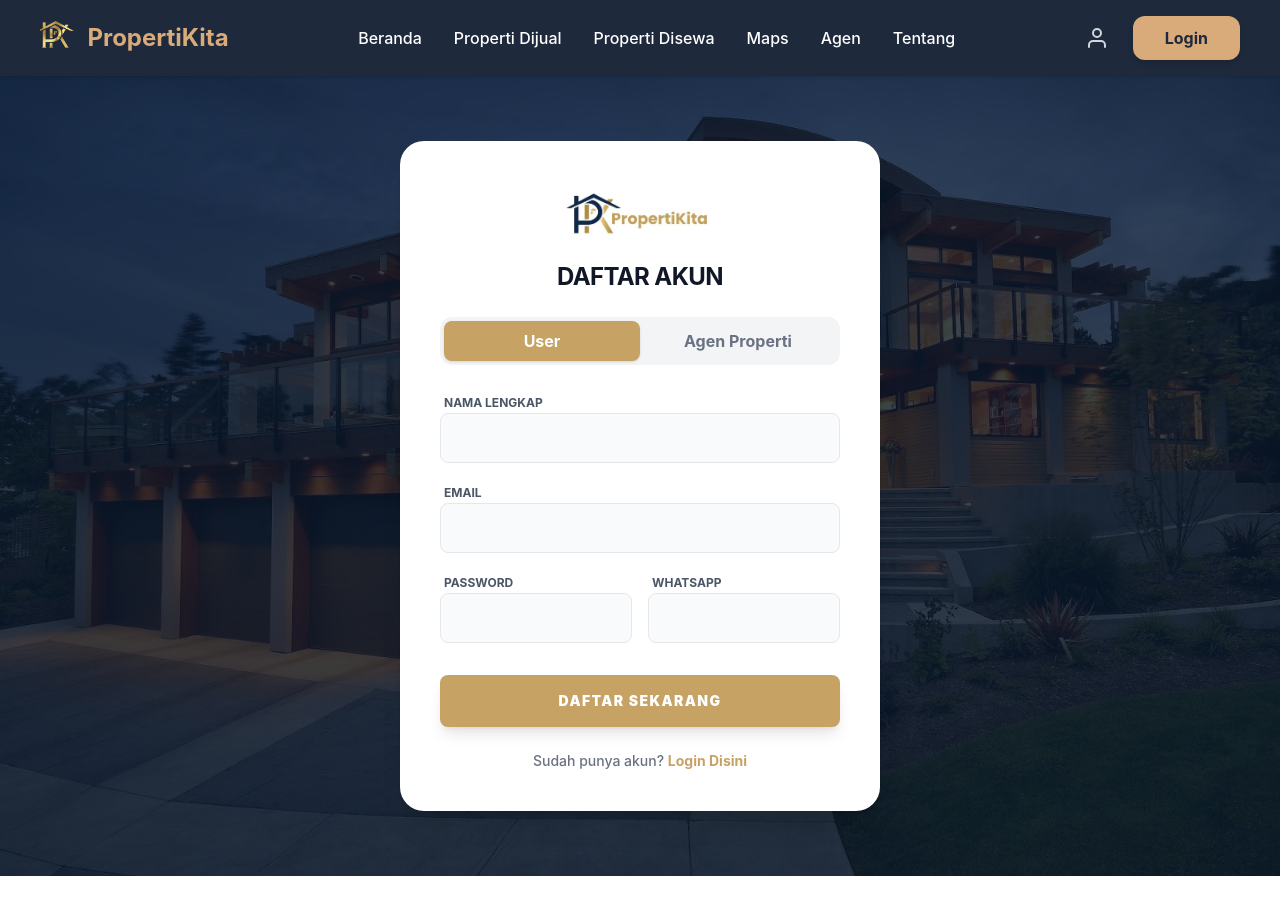
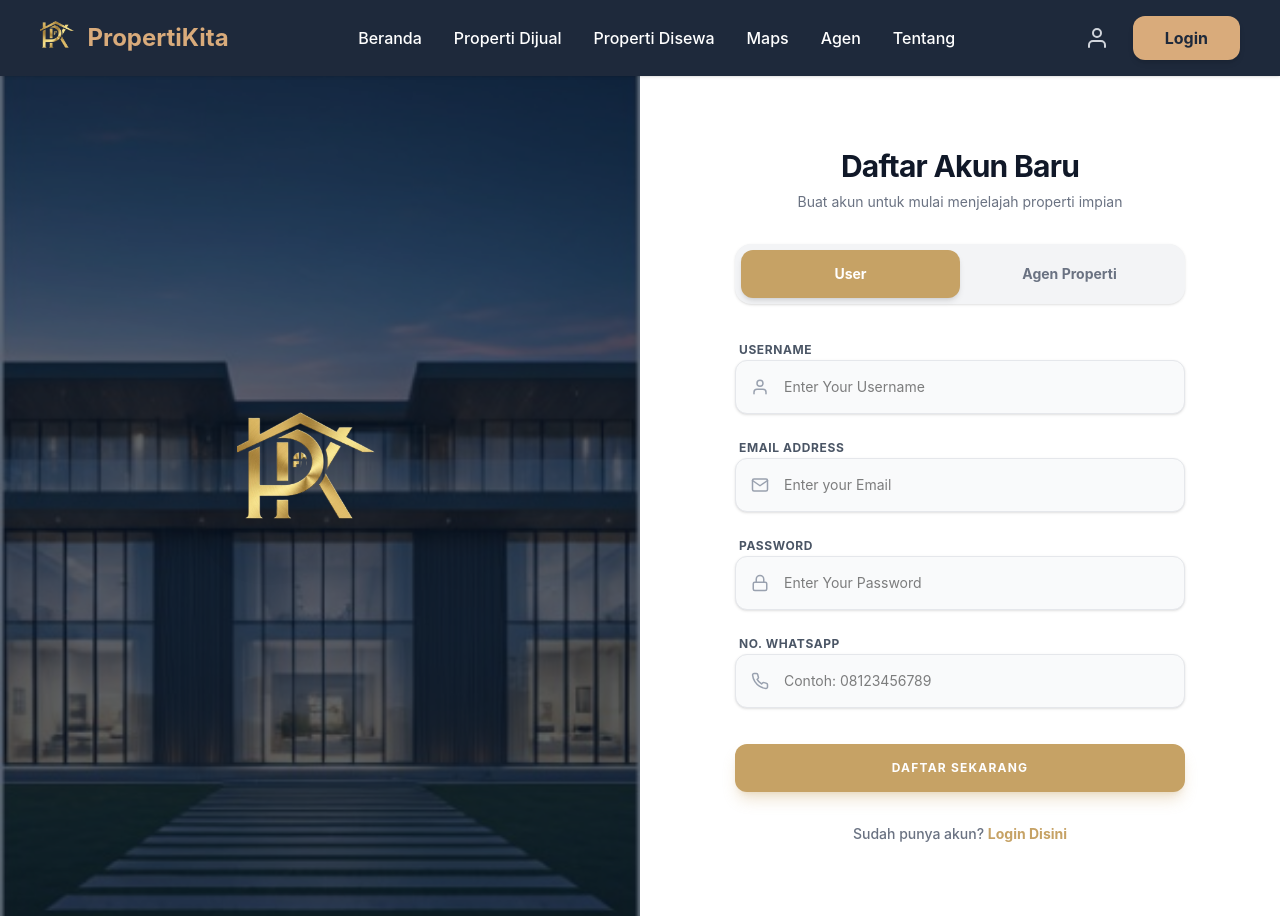
Before and after one commit to Dwi-Ramadhan15/PropertiKita, a React (Vite) app in the folder frontend/: page /register in a window 1280 px wide. Before the commit the page ends 876 px from the top, so only its background shows below. Built offline with nearby package versions, Linux system fonts and the light colour scheme; no server answers.

Commit message:
frontend 1 merubah tampilan login dan register

```diff
--- a/frontend/src/pages/Login.jsx
+++ b/frontend/src/pages/Login.jsx
@@ -1,121 +1,112 @@
-import React, { useState } from 'react';
+import React from 'react';
 import { useNavigate, Link } from 'react-router-dom';
-import axios from 'axios';
-import backgroundRumah from '../assets/rumah-mewah-Armada.jpg';
-import logoPK from '../assets/logo-pk.jpeg';
+import useLogin from '../hooks/useLogin';
+import backgroundRumah from '../assets/rumah.megah.jpg';
+import logoPK from '../assets/logo.png';
+import { FiMail, FiLock } from 'react-icons/fi';
 
 export default function Login() {
-  const [email, setEmail] = useState('');
-  const [password, setPassword] = useState('');
-  const [loading, setLoading] = useState(false);
   const navigate = useNavigate();
+  const { email, setEmail, password, setPassword, loading, handleLogin } = useLogin(navigate);
 
-  const handleLogin = async (e) => {
-    e.preventDefault();
-    setLoading(true);
-
-    try {
-      const res = await axios.post('/_/backend/api/users/login', {
-            email: email || "",
-            password: password || ""
-          });
-
-      if (res.data.success) {
-        const { token, user } = res.data;
-        localStorage.setItem('token', token);
-        localStorage.setItem('user', JSON.stringify(user));
-
-        alert("Login Berhasil! Halo " + (user.name || "User"));
-
-        if (user.role === 'admin') navigate('/dashboard-admin');
-        else if (user.role === 'agen') navigate('/dashboard-agen');
-        else navigate('/');
-      }
-    } catch (err) {
-      const errorMsg = err.response?.data?.message || "Email atau password salah!";
-      alert("Login Gagal: " + errorMsg);
-    } finally {
-      setLoading(false);
-    }
-  };
-
-  // ✅ PENYESUAIAN WARNA DAN STYLE DI BAWAH INI
   return (
+    <div className="min-h-screen flex bg-white font-sans">
+      {/* --- BAGIAN KIRI: GAMBAR + LOGO (SPLIT) --- */}
       <div
-      className="min-h-screen flex items-center justify-center bg-cover bg-center bg-no-repeat px-4 relative"
+        className="hidden lg:flex lg:w-1/2 bg-cover bg-center relative items-center justify-center"
         style={{ backgroundImage: `url(${backgroundRumah})` }}
       >
-      {/* Overlay Gelap Sesuai Referensi */}
-      <div className="absolute inset-0 bg-[#0A1A2E]/80 z-10"></div>
+        {/* Overlay Biru Gelap (Biar logo emasnya makin kontras/nyala) */}
+        <div className="absolute inset-0 bg-[#0A1A2E]/50"></div>
 
-      {/* Card UI: Penyesuaian membulat dan pading agar clean */}
-      <div className="bg-white p-8 md:p-12 rounded-[1.5rem] shadow-xl w-full max-w-[440px] relative z-20 text-center">
-
-        {/* Header Section */}
-        <div className="flex flex-col items-center mb-10">
+        {/* LOGO DI TENGAH GAMBAR */}
+        <div className="relative z-20 flex flex-col items-center">
           <img
             src={logoPK}
             alt="Logo PropertiKita"
-            className="h-20 w-auto object-contain mb-5" // Sedikit margin bawah
+            className="w-80 h-auto drop-shadow-2xl" // Ukuran logo diperbesar biar gagah
           />
-          {/* Judul Font Menengah */}
-          <h2 className="text-2xl font-bold text-gray-900 mb-1 tracking-tight">Masuk</h2>
-          <p className="text-gray-500 text-sm font-medium">Silahkan masuk ke akun PropertiKita Anda</p>
+        </div>
+      </div>
+
+      {/* --- BAGIAN KANAN: FORM LOGIN --- */}
+      <div className="w-full lg:w-1/2 flex items-center justify-center p-8 md:p-16">
+        <div className="w-full max-w-[400px]">
+
+          {/* Header Text */}
+          <div className="text-center mb-10">
+            <h2 className="text-4xl font-bold text-gray-900 mb-2 tracking-tight">Selamat Datang</h2>
+            <p className="text-gray-500 text-sm font-medium">Silakan login untuk melanjutkan</p>
           </div>
 
           <form onSubmit={handleLogin} className="space-y-6">
-          {/* Input Email: Ganti rounded dan border */}
-          <div className="space-y-1.5 text-left">
-            <label className="text-xs font-semibold text-gray-600 ml-1">Email</label>
+            {/* Input Email */}
+            <div className="space-y-2">
+              <label className="text-sm font-bold text-gray-700 ml-1">Email</label>
+              <div className="relative">
+                <span className="absolute left-4 top-1/2 -translate-y-1/2 text-gray-400">
+                  <FiMail size={18} />
+                </span>
                 <input
                   type="email"
                   placeholder="Enter your Email"
-              className="w-full p-4 bg-white rounded-lg outline-none border border-gray-200 focus:border-[#C6A265] focus:ring-1 focus:ring-[#C6A265] transition-all shadow-inner text-sm placeholder:text-gray-300"
+                  className="w-full p-4 pl-12 bg-white rounded-xl border border-gray-200 focus:border-[#C6A265] focus:ring-2 focus:ring-[#C6A265]/20 outline-none transition-all text-sm"
+                  value={email}
                   onChange={(e) => setEmail(e.target.value)}
                   required
                 />
               </div>
+            </div>
 
-          {/* Input Password: Ganti rounded dan border */}
-          <div className="space-y-1.5 text-left">
-            <label className="text-xs font-semibold text-gray-600 ml-1">Password</label>
+            {/* Input Password */}
+            <div className="space-y-2">
+              <label className="text-sm font-bold text-gray-700 ml-1">Password</label>
+              <div className="relative">
+                <span className="absolute left-4 top-1/2 -translate-y-1/2 text-gray-400">
+                  <FiLock size={18} />
+                </span>
                 <input
                   type="password"
                   placeholder="Enter Your Password"
-              className="w-full p-4 bg-white rounded-lg outline-none border border-gray-200 focus:border-[#C6A265] focus:ring-1 focus:ring-[#C6A265] transition-all shadow-inner text-sm placeholder:text-gray-300"
+                  className="w-full p-4 pl-12 bg-white rounded-xl border border-gray-200 focus:border-[#C6A265] focus:ring-2 focus:ring-[#C6A265]/20 outline-none transition-all text-sm"
+                  value={password}
                   onChange={(e) => setPassword(e.target.value)}
                   required
                 />
               </div>
+            </div>
 
-          {/* ✅ TOMBOL MASUK: GANTI WARNA JADI COKLAT EMAS */}
+            {/* Remember Me & Forgot Password */}
+            <div className="flex items-center justify-between px-1">
+              <label className="flex items-center gap-2 cursor-pointer">
+                <input type="checkbox" className="w-4 h-4 rounded border-gray-300 accent-[#C6A265]" />
+                <span className="text-[11px] text-gray-500 font-bold">Ingat Saya</span>
+              </label>
+              <Link to="/lupa-password" internal className="text-[11px] font-bold text-[#C6A265] hover:underline">
+                Lupa Password?
+              </Link>
+            </div>
+
+            {/* Submit Button */}
             <button
               type="submit"
               disabled={loading}
-            className={`w-full py-4 rounded-lg font-medium text-lg transition flex justify-center items-center active:scale-95 shadow-md
-              ${loading ? 'bg-gray-400' : 'bg-[#C6A265] hover:bg-[#B39156] text-white'}`}
+              className={`w-full py-4 rounded-xl font-bold text-white transition-all active:scale-95 shadow-lg
+                ${loading ? 'bg-gray-400' : 'bg-[#C6A265] hover:bg-[#B39156]'}`}
             >
               {loading ? "Memproses..." : "Masuk"}
             </button>
           </form>
 
-        {/* Footer Links */}
-        <div className="mt-10 text-center space-y-3.5">
-          {/* Warna Daftar Coklat */}
-          <p className="text-gray-500 font-medium text-sm">
+          {/* Register Link */}
+          <div className="mt-8 text-center">
+            <p className="text-gray-500 text-sm font-medium">
               Belum punya akun?{' '}
               <Link to="/register" className="text-[#C6A265] font-bold hover:underline transition">
-              Daftar
+                Daftar Akun baru
               </Link>
             </p>
-
-          {/* ✅ PERTAHANKAN LINK LUPA PASSWORD DENGAN WARNA BARU */}
-          <Link
-            to="/lupa-password"
-            className="block text-xs font-bold text-[#C6A265] hover:text-[#B39156] transition hover:underline"
-          >
-            Lupa Password?
-          </Link>
+          </div>
         </div>
       </div>
     </div>
--- a/frontend/src/pages/Register.jsx
+++ b/frontend/src/pages/Register.jsx
@@ -1,99 +1,139 @@
-import React, { useState } from 'react';
+import React from 'react';
 import { useNavigate, Link } from 'react-router-dom';
-import useRegister from '../hooks/useRegister';
-import backgroundRumah from '../assets/rumah-mewah-Armada.jpg';
-import logoPK from '../assets/logo-pk.jpeg';
+import useRegister from '../hooks/useRegister'; // Hook asli kamu, jangan diubah path-nya
+import backgroundRumah from '../assets/rumah.megah.jpg';
+import logoPK from '../assets/logo.png';
+import { FiUser, FiMail, FiLock, FiPhone } from 'react-icons/fi';
 
 export default function Register() {
   const navigate = useNavigate();
+
+  // Mengambil state dan fungsi dari hook pendaftaran kamu
   const {
-    formData, setFormData,
-    preview, handleImageChange,
-    handleRegister, handleVerifyOtp,
-    showOtpModal, setShowOtpModal,
-    otpCode, setOtpCode
+    formData,
+    setFormData,
+    loading,
+    handleRegister
   } = useRegister(navigate);
 
-  const [isSubmitting, setIsSubmitting] = useState(false);
+  return (
+    <div className="min-h-screen flex bg-white font-sans overflow-hidden">
 
-  const onSubmitHandler = async (e) => {
-    e.preventDefault();
-    setIsSubmitting(true);
-    try {
-      await handleRegister(e);
-    } finally {
-      setIsSubmitting(false);
-    }
-  };
-
-  return (
+      {/* --- BAGIAN KIRI: HERO SECTION (Gede & Mewah) --- */}
       <div
-      className="min-h-screen flex items-center justify-center bg-cover bg-center bg-no-repeat px-4 relative py-10"
+        className="hidden lg:flex w-1/2 bg-cover bg-center relative items-center justify-center"
         style={{ backgroundImage: `url(${backgroundRumah})` }}
       >
-      <div className="absolute inset-0 bg-[#0A1A2E]/80 z-10"></div>
+        {/* Overlay Biru Gelap agar kontras dengan warna emas */}
+        <div className="absolute inset-0 bg-[#0A1A2E]/65"></div>
 
-      <div className="bg-white p-8 md:p-10 rounded-[1.5rem] shadow-xl w-full max-w-[480px] relative z-20 text-center">
-        <img src={logoPK} alt="Logo" className="h-16 mx-auto mb-4" />
-        <h2 className="text-2xl font-bold text-gray-900 mb-6 uppercase tracking-tight">Daftar Akun</h2>
+        {/* Kontainer Logo & Teks - Disamakan ukurannya dengan Login */}
+        <div className="relative z-20 flex items-center gap-6 translate-y-[-10%]">
+          <img
+            src={logoPK}
+            alt="Logo PK"
+            className="h-40 w-auto object-contain drop-shadow-2xl"
+          />
+          <h1 className="text-[#C6A265] text-6xl font-bold tracking-tighter drop-shadow-lg">
 
-        <div className="flex bg-gray-100 p-1 rounded-xl mb-6 font-bold">
+          </h1>
+        </div>
+      </div>
+
+      {/* --- BAGIAN KANAN: FORM REGISTER --- */}
+      <div className="w-full lg:w-1/2 flex items-center justify-center p-8 md:p-12 overflow-y-auto bg-white">
+        <div className="w-full max-w-[450px] py-6">
+
+          {/* Header */}
+          <div className="text-center mb-8">
+            <h2 className="text-3xl font-bold text-gray-900 mb-2 tracking-tight">Daftar Akun Baru</h2>
+            <p className="text-gray-500 text-sm">Buat akun untuk mulai menjelajah properti impian</p>
+          </div>
+
+          {/* Toggle Role (User / Agen) */}
+          <div className="flex bg-gray-100 p-1.5 rounded-2xl mb-8 font-bold shadow-sm">
             <button
               type="button"
               onClick={() => setFormData({...formData, role: 'user'})}
-            className={`flex-1 py-2 rounded-lg transition ${formData.role === 'user' ? 'bg-[#C6A265] text-white shadow-sm' : 'text-gray-500'}`}
+              className={`flex-1 py-3.5 rounded-xl transition-all duration-300 text-sm ${formData.role === 'user' ? 'bg-[#C6A265] text-white shadow-md' : 'text-gray-500 hover:bg-gray-200'}`}
             >
               User
             </button>
             <button
               type="button"
               onClick={() => setFormData({...formData, role: 'agen'})}
-            className={`flex-1 py-2 rounded-lg transition ${formData.role === 'agen' ? 'bg-[#C6A265] text-white shadow-sm' : 'text-gray-500'}`}
+              className={`flex-1 py-3.5 rounded-xl transition-all duration-300 text-sm ${formData.role === 'agen' ? 'bg-[#C6A265] text-white shadow-md' : 'text-gray-500 hover:bg-gray-200'}`}
             >
               Agen Properti
             </button>
           </div>
 
-        <form onSubmit={onSubmitHandler} className="space-y-4 text-left">
-
-          <div className="space-y-1">
-            <label className="text-xs font-bold text-gray-600 ml-1 uppercase">Nama Lengkap</label>
+          <form onSubmit={handleRegister} className="space-y-5">
+            {/* Username Field */}
+            <div className="space-y-1.5">
+              <label className="text-xs font-bold text-gray-600 ml-1 uppercase tracking-wider">Username</label>
+              <div className="relative group">
+                <span className="absolute left-4 top-1/2 -translate-y-1/2 text-gray-400 group-focus-within:text-[#C6A265] transition-colors">
+                  <FiUser size={18} />
+                </span>
                 <input
                   type="text"
-              className="w-full p-3 bg-gray-50 border border-gray-200 rounded-lg outline-none focus:border-[#C6A265]"
+                  placeholder="Enter Your Username"
+                  className="w-full p-4 pl-12 bg-gray-50 rounded-xl border border-gray-200 focus:border-[#C6A265] focus:ring-4 focus:ring-[#C6A265]/10 outline-none text-sm transition-all shadow-sm"
                   value={formData.name}
                   onChange={(e) => setFormData({...formData, name: e.target.value})}
                   required
                 />
               </div>
+            </div>
 
-          <div className="space-y-1">
-            <label className="text-xs font-bold text-gray-600 ml-1 uppercase">Email</label>
+            {/* Email Field */}
+            <div className="space-y-1.5">
+              <label className="text-xs font-bold text-gray-600 ml-1 uppercase tracking-wider">Email Address</label>
+              <div className="relative group">
+                <span className="absolute left-4 top-1/2 -translate-y-1/2 text-gray-400 group-focus-within:text-[#C6A265] transition-colors">
+                  <FiMail size={18} />
+                </span>
                 <input
                   type="email"
-              className="w-full p-3 bg-gray-50 border border-gray-200 rounded-lg outline-none focus:border-[#C6A265]"
+                  placeholder="Enter your Email"
+                  className="w-full p-4 pl-12 bg-gray-50 rounded-xl border border-gray-200 focus:border-[#C6A265] focus:ring-4 focus:ring-[#C6A265]/10 outline-none text-sm transition-all shadow-sm"
                   value={formData.email}
                   onChange={(e) => setFormData({...formData, email: e.target.value})}
                   required
                 />
               </div>
+            </div>
 
-          <div className="grid grid-cols-2 gap-4">
-            <div className="space-y-1">
-              <label className="text-xs font-bold text-gray-600 ml-1 uppercase">Password</label>
+            {/* Password Field */}
+            <div className="space-y-1.5">
+              <label className="text-xs font-bold text-gray-600 ml-1 uppercase tracking-wider">Password</label>
+              <div className="relative group">
+                <span className="absolute left-4 top-1/2 -translate-y-1/2 text-gray-400 group-focus-within:text-[#C6A265] transition-colors">
+                  <FiLock size={18} />
+                </span>
                 <input
                   type="password"
-                className="w-full p-3 bg-gray-50 border border-gray-200 rounded-lg outline-none focus:border-[#C6A265]"
+                  placeholder="Enter Your Password"
+                  className="w-full p-4 pl-12 bg-gray-50 rounded-xl border border-gray-200 focus:border-[#C6A265] focus:ring-4 focus:ring-[#C6A265]/10 outline-none text-sm transition-all shadow-sm"
                   value={formData.password}
                   onChange={(e) => setFormData({...formData, password: e.target.value})}
                   required
                 />
               </div>
-            <div className="space-y-1">
-              <label className="text-xs font-bold text-gray-600 ml-1 uppercase">WhatsApp</label>
+            </div>
+
+            {/* WhatsApp Field */}
+            <div className="space-y-1.5">
+              <label className="text-xs font-bold text-gray-600 ml-1 uppercase tracking-wider">No. WhatsApp</label>
+              <div className="relative group">
+                <span className="absolute left-4 top-1/2 -translate-y-1/2 text-gray-400 group-focus-within:text-[#C6A265] transition-colors">
+                  <FiPhone size={18} />
+                </span>
                 <input
                   type="text"
-                className="w-full p-3 bg-gray-50 border border-gray-200 rounded-lg outline-none focus:border-[#C6A265]"
+                  placeholder="Contoh: 08123456789"
+                  className="w-full p-4 pl-12 bg-gray-50 rounded-xl border border-gray-200 focus:border-[#C6A265] focus:ring-4 focus:ring-[#C6A265]/10 outline-none text-sm transition-all shadow-sm"
                   value={formData.whatsapp}
                   onChange={(e) => setFormData({...formData, whatsapp: e.target.value})}
                   required
@@ -101,50 +141,28 @@ export default function Register() {
               </div>
             </div>
 
+            {/* Submit Button */}
             <button
               type="submit"
-            disabled={isSubmitting}
-            className="w-full py-4 rounded-lg font-black text-white bg-[#C6A265] hover:bg-[#B39156] disabled:bg-gray-400 disabled:cursor-not-allowed shadow-lg transition active:scale-95 mt-4 uppercase tracking-widest text-sm"
+              disabled={loading}
+              className={`w-full py-4 rounded-xl font-bold text-white transition-all active:scale-95 shadow-lg mt-4 uppercase tracking-widest text-xs
+                ${loading ? 'bg-gray-400 cursor-not-allowed' : 'bg-[#C6A265] hover:bg-[#B39156] shadow-[#C6A265]/30 hover:shadow-[#C6A265]/50'}`}
             >
-            {isSubmitting ? 'Data Anda sedang di proses......' : 'Daftar Sekarang'}
+              {loading ? "Menyimpan Data..." : "Daftar Sekarang"}
             </button>
           </form>
 
-        <p className="mt-6 text-sm font-medium text-gray-500">
-          Sudah punya akun? <Link to="/login" className="text-[#C6A265] font-bold">Login Disini</Link>
+          {/* Footer Link */}
+          <div className="mt-8 text-center">
+            <p className="text-gray-500 text-sm font-medium">
+              Sudah punya akun?{' '}
+              <Link to="/login" className="text-[#C6A265] font-bold hover:underline decoration-2 underline-offset-4 transition-all">
+                Login Disini
+              </Link>
             </p>
           </div>
-
-      {showOtpModal && (
-        <div className="fixed inset-0 z-[100] flex items-center justify-center bg-black/60 backdrop-blur-sm p-4">
-          <div className="bg-white p-10 rounded-[2.5rem] w-full max-w-md text-center shadow-2xl animate-in zoom-in duration-300">
-            <h3 className="text-2xl font-black text-gray-900 mb-2 uppercase italic">Verifikasi Akun</h3>
-            <p className="text-gray-400 text-xs font-bold mb-8 uppercase tracking-tighter">
-              Masukkan 6 digit kode yang dikirim ke <br/>
-              <span className="text-[#C6A265]">{formData.role === 'user' ? formData.whatsapp : formData.email}</span>
-            </p>
-
-            <form onSubmit={handleVerifyOtp} className="space-y-6">
-              <input
-                type="text"
-                maxLength="6"
-                className="w-full p-5 text-center text-4xl tracking-[0.4em] font-black bg-gray-50 rounded-2xl border-2 border-gray-100 focus:border-[#C6A265] outline-none transition-all shadow-inner"
-                placeholder="000000"
-                value={otpCode}
-                onChange={(e) => setOtpCode(e.target.value)}
-                required
-              />
-              <button
-                type="submit"
-                className="w-full bg-[#1A314D] text-white py-4 rounded-2xl font-black uppercase tracking-widest shadow-xl hover:bg-black transition"
-              >
-                Konfirmasi
-              </button>
-            </form>
-            <button onClick={() => setShowOtpModal(false)} className="mt-6 text-gray-400 text-xs font-bold uppercase hover:text-gray-600">Batal</button>
         </div>
       </div>
-      )}
     </div>
   );
 }
```
Also changed, not shown: frontend/src/hooks/useLogin.js (+10 -4 lines), frontend/src/assets/rumah.megah.jpg (added). Lines whose indentation alone changed are shown as unchanged.
